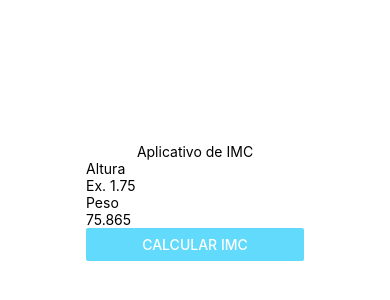
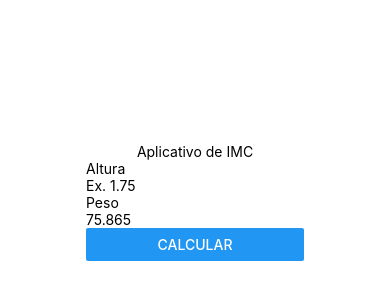
Before and after one commit to Danilovir/Aplicativo-IMC, a React Native app: screen / in a window 390 px wide. Shown: the part 220-520 px from the top of the page. Built offline with nearby package versions, Linux system fonts and the light colour scheme.

Commit message:
criar função result IMC lado B 07/05/2024

```diff
--- a/SRC/Components/Form/index.js
+++ b/SRC/Components/Form/index.js
@@ -1,5 +1,6 @@
 import React, { useState } from "react";
 import { View, Text, TextInput, Button } from "react-native";
+import ResultImc from "./ResultImc/index";
 
 
 export default function Form(){
@@ -8,11 +9,27 @@ export default function Form(){
     const [weight, setWeight] = useState(null)
     const [message, setMessage] = useState("preencha o peso e altura");
     const [imc, setImc] = useState(null)
-    const [textButton, setTextButton] = useState("Calcular IMC")
+    const [textButton, setTextButton] = useState("Calcular")
 
     function imcCalculator(){
         return setImc((weight/(height*height)).toFixed(2))
     }
+
+    function validationImc(){
+        if(weight != null && height != null){
+            imcCalculator()
+            setHeight(null)
+            setWeight(null)
+           setMessage("seu IMC é: ")
+           setTextButton("Calcular Novamente")
+           return
+        }
+        setImc(null)
+        setTextButton("Calcular")
+        setMessage("Preencha o peso e altura")
+    }
+
+
 
     return(
         <View>
@@ -30,9 +47,9 @@ export default function Form(){
             />
 
             <Button
-            onPress={() => validationImc}
-            title="Calcular IMC"
-            color="#61dafb"
+            onPress={() => validationImc()}
+            title={textButton}
+
             />
 
         </View>
```
